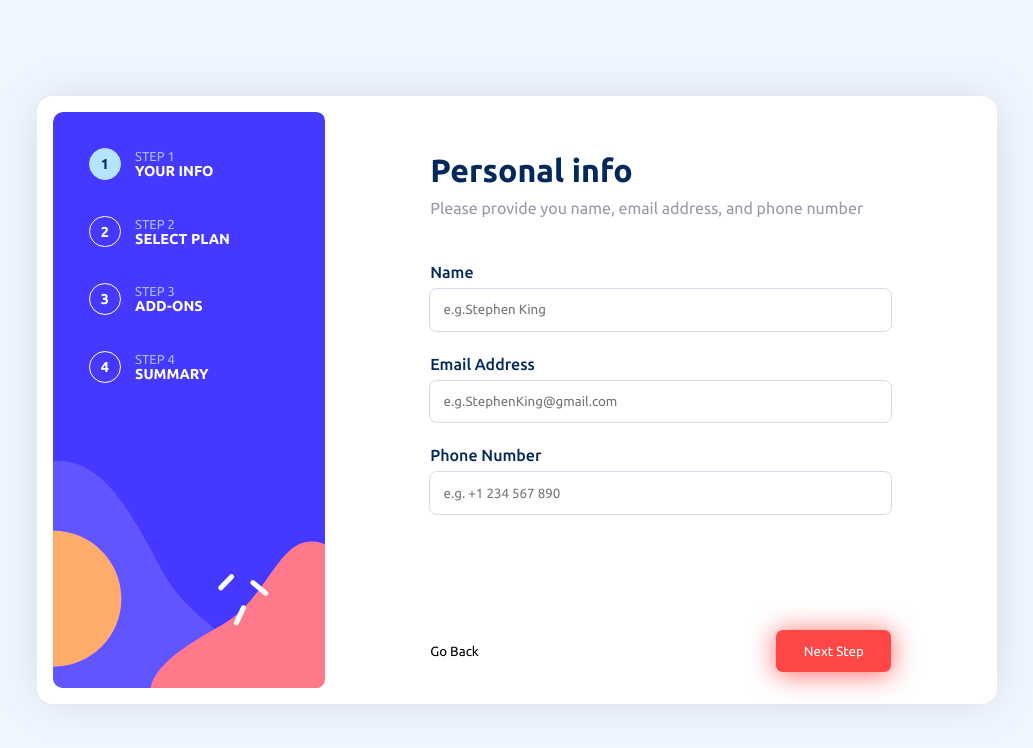
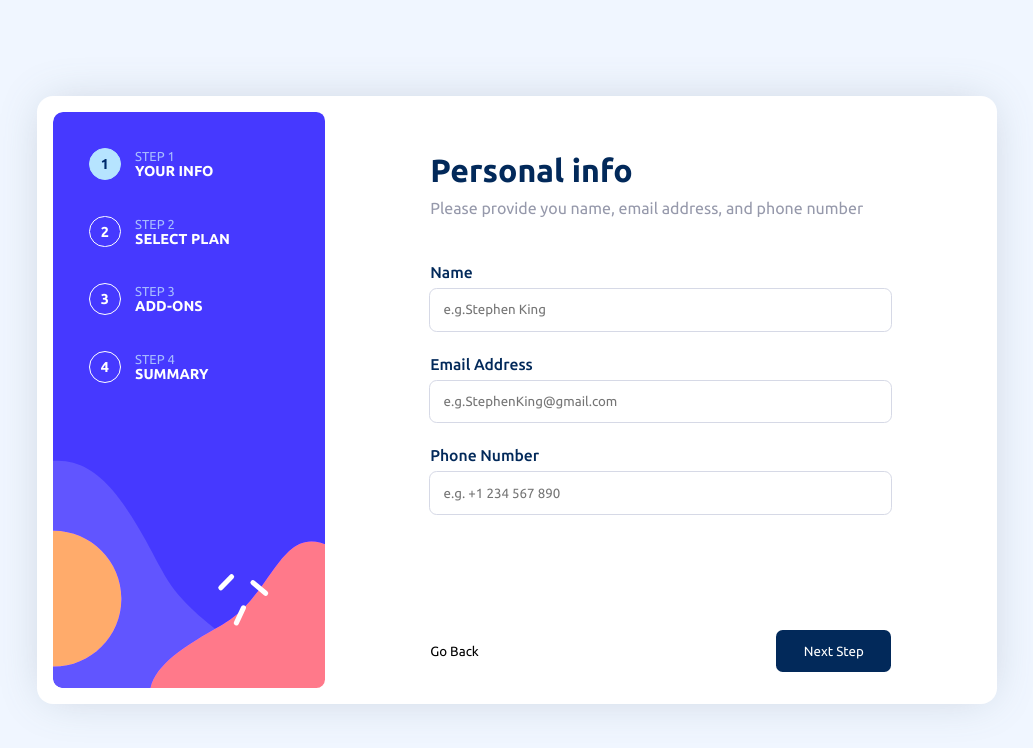
Before and after one commit to Sidd5arth/FM-coding-challenge03, a React (Create React App) app: page / in a window 1280 px wide. Shown: the top 748 px of the page, without its empty margins (123-1156 px from the left). Built offline with nearby package versions, Linux system fonts and the light colour scheme.

Commit message:
UI complete step1 validation

```diff
--- a/src/Components/FinishingPage.jsx
+++ b/src/Components/FinishingPage.jsx
@@ -1,6 +1,16 @@
 import React from 'react'
+import { useEffect, useState } from 'react';
 import finishPage from './finsihPage.css';
-function FinishingPage({pageTitle, activeCard, addonInfo}) {
+function FinishingPage({pageTitle, activeCard, addonInfo, animate}) {
+
+  const [doAnimation, setDoAnimation] = useState(false);
+
+  useEffect(() => {
+      const timer = setTimeout(() => {
+        setDoAnimation(true);
+      }, 50);
+      return () => clearTimeout(timer);
+  }, []);
 
   function extractNum(inputString) {
     const numbersOnly = inputString.match(/\d+/);
@@ -44,7 +54,7 @@ function FinishingPage({pageTitle, activeCard, addonInfo}) {
       <h1 className='title-h'>{pageTitle()?.heading}</h1>
       <p className='title-p'>{pageTitle()?.subheading}</p>
     </div>
-    <div className="details">
+    <div className={`details ${doAnimation && animate ? "d-animate" : ""}`}>
       <div className="total-m">
       <div className='header'>
          <h4>Arcade</h4>
@@ -66,11 +76,10 @@ function FinishingPage({pageTitle, activeCard, addonInfo}) {
               </ul>
             );
           }
-          // If addon.state is false or undefined, return null
           return null;
         })}
     </div>
-    <div className="total-info">
+    <div className={`total-info ${doAnimation && animate ? "d" : ""}`}>
       <p>total ({duration})</p>
       <h3>${sum}/{val}</h3>
     </div>
--- a/src/Components/InfoForm.jsx
+++ b/src/Components/InfoForm.jsx
@@ -1,7 +1,88 @@
-import React from 'react'
+import React, { useState } from 'react'
 import FormInputComp from './TransitionComponents/FormInputComp'
 
-function InfoForm({pageTitle, setAnimate, animate}) {
+function InfoForm({pageTitle, setAnimate, animate, validState, setValidState, valid}) {
+
+
+  const handleForm = (val) => {
+    if(val.id === 'Email'){
+      setValidState(prevState => ({
+        ...prevState,
+        emptyEmail: false,
+      }))
+      const emailRegex = /^[^\s@]+@[^\s@]+\.[^\s@]+$/;
+      const isValidEmail = emailRegex.test(val.detail);
+    console.log(isValidEmail)
+
+      if (!isValidEmail) {
+        setValidState(prevState => ({
+          ...prevState,
+          email: {
+            ...prevState.email,
+            state: true
+          }
+        }));
+      } else {
+        setValidState(prevState => ({
+          ...prevState,
+          email: {
+            ...prevState.email,
+            state: false
+          }
+        }));
+      }
+    }
+    if(val.id === "Phone Number"){
+      setValidState(prevState => ({
+        ...prevState,
+        emptyPhone: false,
+      }))
+      const regex = /^[0-9]+$/;
+      const isNumber = regex.test(val.detail);
+      if (!isNumber) {
+        setValidState(prevState => ({
+          ...prevState,
+          phone: {
+            ...prevState.phone,
+            state: true
+          }
+        }));
+      } else {
+        setValidState(prevState => ({
+          ...prevState,
+          phone: {
+            ...prevState.phone,
+            state: false
+          }
+        }));
+      }
+  }
+    if(val.id === "Name"){
+      setValidState(prevState => ({
+        ...prevState,
+        emptyName: false,
+      }))
+      if (val.id === "Name") {
+      if (val.detail === "") {
+        setValidState(prevState => ({
+          ...prevState,
+          name: {
+            ...prevState.name,
+            state: true
+          }
+        }));
+      } else {
+        setValidState(prevState => ({
+          ...prevState,
+          name: {
+            ...prevState.name,
+            state: false
+          }
+        }));
+      }
+  }
+}
+  }
   return (
     <div className="form-container">
     <div className="form-title">
@@ -15,6 +96,10 @@ function InfoForm({pageTitle, setAnimate, animate}) {
     delayTime="100"
     setAnimate={setAnimate}
     animate={animate}
+    handleForm={handleForm}
+    validState={validState.name.state}
+    error={validState.name.error}
+    valid={valid}
     />
     <FormInputComp
     id="Email"
@@ -23,6 +108,10 @@ function InfoForm({pageTitle, setAnimate, animate}) {
     delayTime="200"
     setAnimate={setAnimate}
     animate={animate}
+    handleForm={handleForm}
+    validState={validState.email.state}
+    error={validState.email.error}
+    valid={valid}
     />
     <FormInputComp
     id="Phone Number"
@@ -31,9 +120,13 @@ function InfoForm({pageTitle, setAnimate, animate}) {
     delayTime="300"
     setAnimate={setAnimate}
     animate={animate}
+    handleForm={handleForm}
+    valid={valid}
+    validState={validState.phone.state}
+    error={validState.phone.error}
     />
     </div>
   )
 }
 
-export default InfoForm
+export default InfoForm;
--- a/src/Components/LoginPage1.jsx
+++ b/src/Components/LoginPage1.jsx
@@ -10,11 +10,32 @@ import SelectPlan from './SelectPlan';
 import InfoForm from './InfoForm';
 
 function LoginPage1() {
+  var count = 0;
     const [animate, setAnimate] = useState(true);
     const [step, setStep] = useState(1);
-    const [errorButton, setErrorButton] = useState(true);
+    const [disable, setDisable] = useState(false);
+    const [errorButton, setErrorButton] = useState(false);
+    const [valid, setValid] = useState(false);
     const [activeCard, setActiveCard] = useState({});
     const [planSelect, setPlanSelect] = useState(false)
+    const [validState, setValidState] = useState({
+      emptyEmail: true,
+      emptyName: true,
+      emptyPhone: true,
+      name: {
+        state: false,
+        error: "Enter your name"
+      },
+      phone: {
+        state: false,
+        error: "Enter your Number"
+      },
+      email: {
+        state: false,
+        error: "Enter a valid Email"
+      }
+
+    });
     const [addonInfo, setAddonInfo] = useState(
       [
         {name:"Online service", state: false, addPrice: ""},
@@ -22,12 +43,28 @@ function LoginPage1() {
         {name:"Customizable profile", state: false, addPrice: ""},
       ]
       );
+      const initialState = () => {
+        if(validState.emptyEmail || validState.emptyName || validState.emptyPhone){
+          return true
+        }else return false;
+      }
+
+      useEffect(() => {
+          if (Object.keys(validState).some(field => validState[field].state)) {
+            setDisable(true);
+            setErrorButton(true);
+          } else if(initialState()){
+            setDisable(false);
+            setValid(false);
+          }else{
+            setDisable(false);
+            setErrorButton(false);
+          }
+      }, [validState]);
 
 
-      console.log(activeCard);
-      console.log(addonInfo);
-
     const handleNextStep = () => {
+      console.log('clicked');
         setStep(prev => prev+1);
     }
     const handlePrevStep = () => {
@@ -70,9 +107,13 @@ function LoginPage1() {
 
   const handleClickNext = () => {
 
-    timingSequencer();
-
     if(step === 1){
+      if(initialState()){
+        setErrorButton(true);
+        setDisable(true);
+        setValid(true);
+        return;
+      }
       setActiveCard({});
       setAddonInfo([
         {name:"Online service", state: false, addPrice: ""},
@@ -80,18 +121,25 @@ function LoginPage1() {
         {name:"Customizable profile", state: false, addPrice: ""},
       ])
   }
-
     if(step === 5){
         setStep(1);
         setAnimate(true);
-    }else{
-        setTimeout(() => {
-            handleNextStep();
-          }, 400);
     }
+      if(!disable){
+        timingSequencer();
+          setTimeout(() => {
+              handleNextStep();
+            }, 400);
+      }
   }
   const handleClickPrev = () => {
-
+    console.log(step);
+    validState.emptyEmail = true;
+    validState.emptyName = true;
+    validState.emptyPhone = true;
+    console.log(validState.emptyEmail);
+    console.log(validState.emptyPhone);
+    console.log(validState.emptyName);
     timingSequencer();
 
     if(step === 4 || step === 3){
@@ -140,6 +188,9 @@ function LoginPage1() {
             pageTitle={pageTitle}
             setAnimate={setAnimate}
             animate={animate}
+            validState={validState}
+            setValidState={setValidState}
+            valid={valid}
             />}
             {step===2 &&
             <SelectPlan
@@ -162,6 +213,7 @@ function LoginPage1() {
             <FinishingPage
             pageTitle={pageTitle}
             activeCard={activeCard}
+            animate={animate}
             addonInfo={addonInfo}
             />}
             {step===5 &&
@@ -170,11 +222,16 @@ function LoginPage1() {
             />}
           <div className="bnts">
           <button onClick={handleClickPrev} className='form-btn2'>Go Back</button>
-          <button onClick={handleClickNext} className= {`form-btn ${errorButton ? "btn-shake" : ""}`}>Next Step</button>
+          <button
+          disabled={disable}
+          onClick={handleClickNext}
+          className= {`form-btn ${errorButton ? "btn-shake" : ""}`}
+          >
+            Next Step
+          </button>
           </div>
         </div>
       </div>
   )
 }
-
 export default LoginPage1;
--- a/src/Components/TransitionComponents/FormInputComp.jsx
+++ b/src/Components/TransitionComponents/FormInputComp.jsx
@@ -1,10 +1,9 @@
 import React, { useEffect, useRef, useState } from "react";
 import loginstyle from '../loginstyle.css';
 
-const FormInputComp = ({ id, label, placeholder, delayTime, animate}) => {
+const FormInputComp = ({ error, validState, id, label, placeholder, delayTime, animate, handleForm, valid}) => {
 
   const delay = Number(delayTime);
-
   const [doAnimation, setDoAnimation] = useState(false);
 
   useEffect(() => {
@@ -14,17 +13,30 @@ const FormInputComp = ({ id, label, placeholder, delayTime, animate}) => {
       return () => clearTimeout(timer);
   }, [delay]);
 
+  const handleChange = (e) => {
+    const formDetails = {
+      detail: e.target.value,
+      id: id,
+    }
+    console.log(formDetails);
+    handleForm(formDetails);
+  }
+
   return (
     <div className={`input-styles ${doAnimation && animate ? "input-transitions-in" : ""}`}>
+      <div className="lable-style">
       <label htmlFor={id} className='input-styles-lable'>{label}</label>
+      {validState&&<p className="p-error">{error}</p>}
+      </div>
       <input
       title={id}
       id={id}
-      className='inner-input'
+      className={`inner-input ${validState || valid ? "error" : ""}`}
+      onChange={handleChange}
       placeholder={placeholder}/>
-
     </div>
   );
 };
 
+
 export default FormInputComp;
--- a/src/Components/finsihPage.css
+++ b/src/Components/finsihPage.css
@@ -12,6 +12,8 @@ ul{
     padding: 1.4em;
     font-size: 0.98em;
     border-radius: 0.5em;
+    transform: scale(0%) translateY(-130%);
+    transition: all 0.5s cubic-bezier(.76,.06,.12,.94);
 }
 .list-p{
     padding-bottom: 1.4em;
@@ -42,7 +44,15 @@ hr {
 }
 .total-info{
     padding: 0 1.2em;
+    opacity: 0;
+    transition: all 0.5s cubic-bezier(.76,.06,.12,.94);
 }
 .total-info h3{
     color: var(--p-blue);
 }
+.total-info.d{
+    opacity: 1;
+}
+.d-animate{
+    transform: scale(100%) translateY(0%);
+}
--- a/src/Components/loginstyle.css
+++ b/src/Components/loginstyle.css
@@ -265,3 +265,19 @@
     display: flex;
     justify-content: space-between;
 }
+.error{
+    border: 0.1em solid var(--str-red);
+    color: var(--str-red);;
+}
+.error:hover{
+    border: none;
+    color: var(--str-red);;
+}
+.p-error{
+    color: var(--str-red);;
+}
+.lable-style{
+    display: flex;
+    justify-content: space-between;
+    font-size: 0.98em;
+}
```
